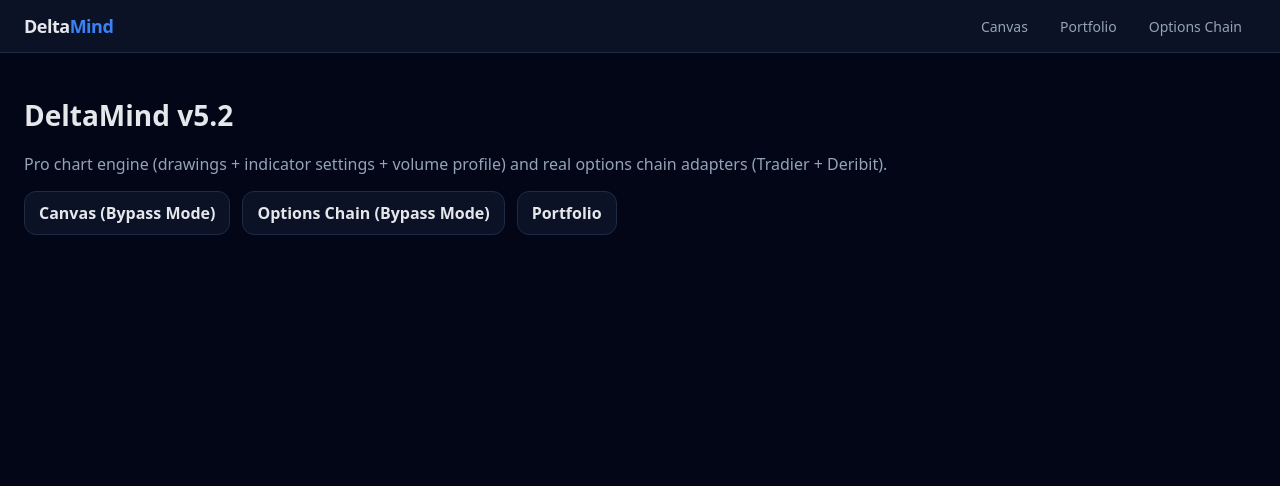
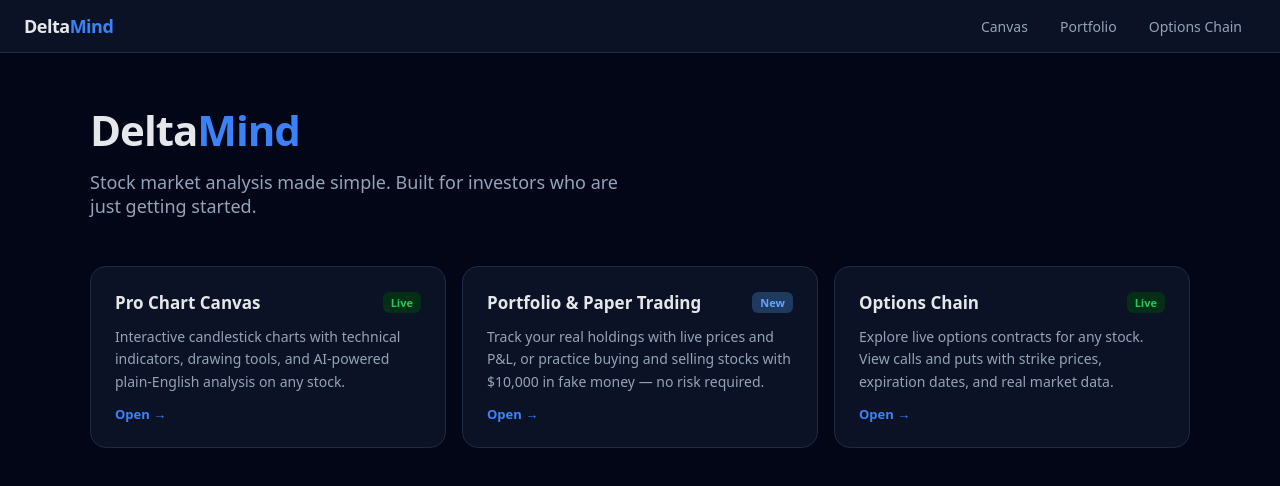
Before and after one commit to deltamind2026/deltamind_use, a Next.js app in the folder apps/web/: page / in a window 1280 px wide. Shown: the top 486 px of the page. Built offline with nearby package versions, Linux system fonts and the light colour scheme.

Commit message:
Add landing page feature cards and chart indicator legend

```diff
--- a/apps/web/app/page.tsx
+++ b/apps/web/app/page.tsx
@@ -1,25 +1,85 @@
 import Link from 'next/link';
+
+const features = [
+  {
+    href: '/dashboard/canvas',
+    title: 'Pro Chart Canvas',
+    description: 'Interactive candlestick charts with technical indicators, drawing tools, and AI-powered plain-English analysis on any stock.',
+    badge: 'Live',
+  },
+  {
+    href: '/dashboard/portfolio',
+    title: 'Portfolio & Paper Trading',
+    description: 'Track your real holdings with live prices and P&L, or practice buying and selling stocks with $10,000 in fake money — no risk required.',
+    badge: 'New',
+  },
+  {
+    href: '/dashboard/options',
+    title: 'Options Chain',
+    description: 'Explore live options contracts for any stock. View calls and puts with strike prices, expiration dates, and real market data.',
+    badge: 'Live',
+  },
+];
+
 export default function Home() {
   return (
-    <main style={{ padding: 24, color: '#e5e7eb' }}>
-      <h1 style={{ fontSize: 28, fontWeight: 900 }}>DeltaMind v5.2</h1>
-      <p style={{ color: '#94a3b8', maxWidth: 900 }}>
-        Pro chart engine (drawings + indicator settings + volume profile) and real options chain adapters (Tradier + Deribit).
-      </p>
-      <div style={{ display: 'flex', gap: 12, flexWrap: 'wrap', marginTop: 14 }}>
-        <Link href="/dashboard/canvas" style={btn}>Canvas (Bypass Mode)</Link>
-        <Link href="/dashboard/options" style={btn}>Options Chain (Bypass Mode)</Link>
-        <Link href="/dashboard/portfolio" style={btn}>Portfolio</Link>
+    <main style={{ padding: '48px 24px', color: '#e5e7eb', maxWidth: 1100, margin: '0 auto' }}>
+
+      {/* Hero */}
+      <div style={{ marginBottom: 48 }}>
+        <h1 style={{ fontSize: 42, fontWeight: 900, margin: '0 0 12px', letterSpacing: '-1px' }}>
+          Delta<span style={{ color: '#3b82f6' }}>Mind</span>
+        </h1>
+        <p style={{ color: '#94a3b8', fontSize: 18, margin: 0, maxWidth: 560 }}>
+          Stock market analysis made simple. Built for investors who are just getting started.
+        </p>
       </div>
+
+      {/* Feature cards */}
+      <div style={{ display: 'grid', gridTemplateColumns: 'repeat(3, 1fr)', gap: 16 }}>
+        {features.map(f => (
+          <Link
+            key={f.href}
+            href={f.href}
+            style={{ textDecoration: 'none' }}
+          >
+            <div style={{
+              background: '#0b1226',
+              border: '1px solid #1f2a44',
+              borderRadius: 16,
+              padding: 24,
+              height: '100%',
+              boxSizing: 'border-box',
+              transition: 'border-color 0.15s',
+              cursor: 'pointer',
+              display: 'flex',
+              flexDirection: 'column',
+              gap: 12,
+            }}>
+              <div style={{ display: 'flex', alignItems: 'center', justifyContent: 'space-between' }}>
+                <div style={{ fontSize: 17, fontWeight: 900, color: '#e5e7eb' }}>{f.title}</div>
+                <span style={{
+                  fontSize: 11,
+                  fontWeight: 700,
+                  padding: '3px 8px',
+                  borderRadius: 6,
+                  background: f.badge === 'New' ? '#1e3a5f' : '#052e16',
+                  color: f.badge === 'New' ? '#60a5fa' : '#22c55e',
+                }}>
+                  {f.badge}
+                </span>
+              </div>
+              <p style={{ color: '#94a3b8', fontSize: 14, margin: 0, lineHeight: 1.6 }}>
+                {f.description}
+              </p>
+              <div style={{ color: '#3b82f6', fontSize: 13, fontWeight: 700, marginTop: 'auto' }}>
+                Open →
+              </div>
+            </div>
+          </Link>
+        ))}
+      </div>
+
     </main>
   );
 }
-const btn: any = {
-  padding: '10px 14px',
-  borderRadius: 12,
-  background: '#0b1226',
-  border: '1px solid #1f2a44',
-  color: '#e5e7eb',
-  textDecoration: 'none',
-  fontWeight: 800,
-};
```
Also changed, not shown: apps/web/components/ProChart.tsx (+60 -0 lines).
